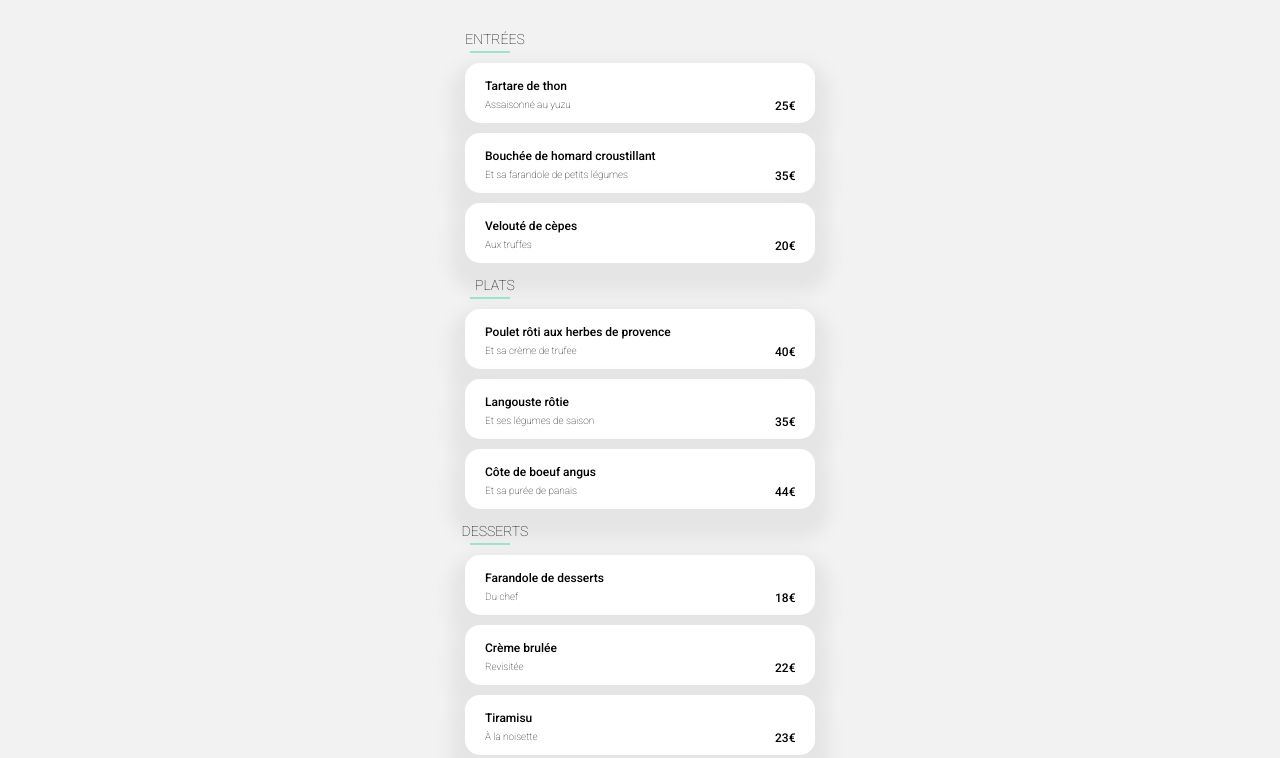
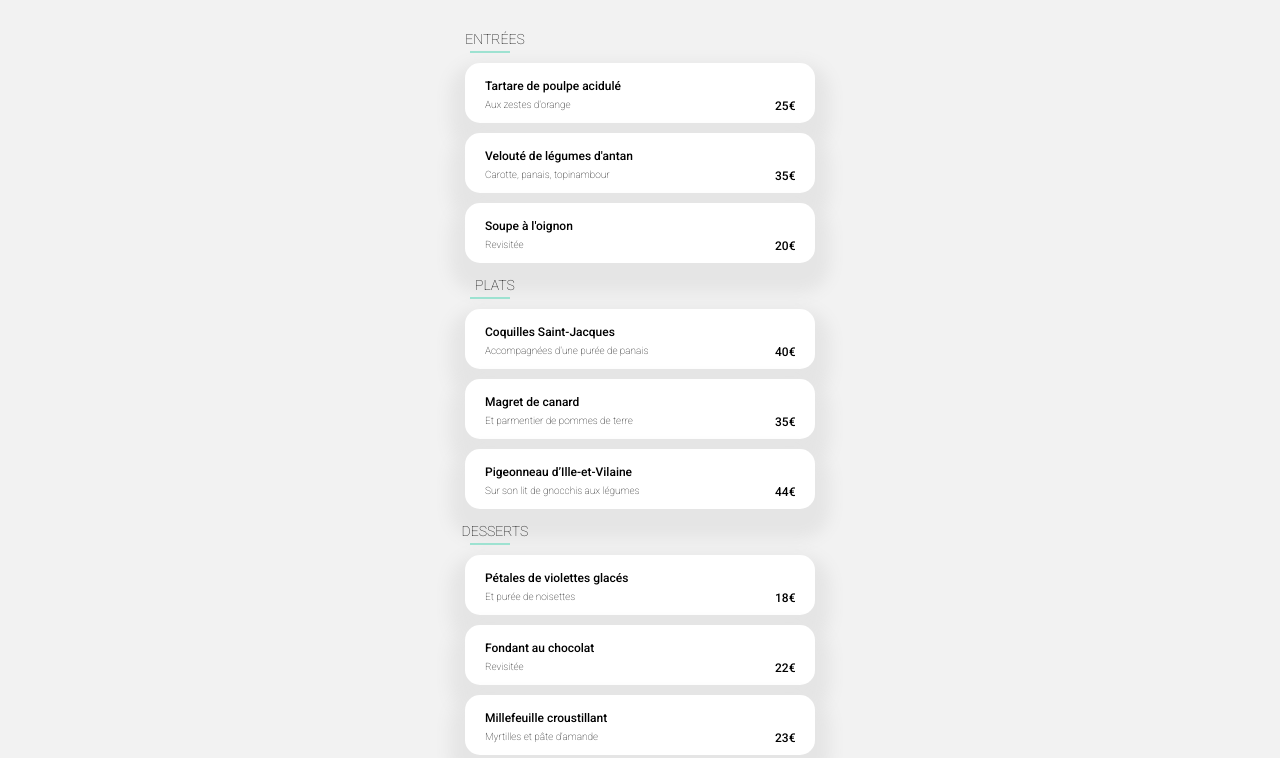
Before and after one commit to Tenessy/Projet3OpenClassRooms, a plain HTML site: page aLaFrance.html in a window 1280 px wide. Shown: the part 366-1124 px from the top of the page. Drawn offline with Linux system fonts and the light colour scheme; a web font is replaced by a local one.

Commit message:
alafrance

```diff
--- a/aLaFrance.html
+++ b/aLaFrance.html
@@ -28,53 +28,53 @@
       <h3 class="roboto">ENTRÉES</h3>
       <div class="nomresto__bordinferieur"></div>
       <div class="nomresto__carte">
-        <h4 class="roboto">Tartare de thon</h4>
+        <h4 class="roboto">Tartare de poulpe acidulé</h4>
         <h4 class="roboto nomresto__carte__position">25€</h4>
-        <h5 class="roboto">Assaisonné au yuzu</h5>
+        <h5 class="roboto">Aux zestes d'orange</h5>
       </div>
       <div class="nomresto__carte">
-        <h4 class="roboto">Bouchée de homard croustillant</h4>
+        <h4 class="roboto">Velouté de légumes d'antan</h4>
         <h4 class="roboto nomresto__carte__position">35€</h4>
-        <h5 class="roboto">Et sa farandole de petits légumes</h5>
+        <h5 class="roboto">Carotte, panais, topinambour</h5>
       </div>
       <div class="nomresto__carte">
-        <h4 class="roboto">Velouté de cèpes</h4>
+        <h4 class="roboto">Soupe à l'oignon</h4>
         <h4 class="roboto nomresto__carte__position">20€</h4>
-        <h5 class="roboto">Aux truffes</h5>
+        <h5 class="roboto">Revisitée</h5>
       </div>
       <h3 class="roboto">PLATS</h3>
       <div class="nomresto__bordinferieur"></div>
       <div class="nomresto__carte">
-        <h4 class="roboto">Poulet rôti aux herbes de provence</h4>
+        <h4 class="roboto">Coquilles Saint-Jacques</h4>
         <h4 class="roboto nomresto__carte__position">40€</h4>
-        <h5 class="roboto">Et sa crème de trufee</h5>
+        <h5 class="roboto">Accompagnées d'une purée de panais</h5>
       </div>
       <div class="nomresto__carte">
-        <h4 class="roboto">Langouste rôtie</h4>
+        <h4 class="roboto">Magret de canard</h4>
         <h4 class="roboto nomresto__carte__position">35€</h4>
-        <h5 class="roboto">Et ses légumes de saison</h5>
+        <h5 class="roboto">Et parmentier de pommes de terre</h5>
       </div>
       <div class="nomresto__carte">
-        <h4 class="roboto">Côte de boeuf angus</h4>
+        <h4 class="roboto">Pigeonneau d’Ille-et-Vilaine</h4>
         <h4 class="roboto nomresto__carte__position">44€</h4>
-        <h5 class="roboto">Et sa purée de panais</h5>
+        <h5 class="roboto">Sur son lit de gnocchis aux légumes</h5>
       </div>
       <h3 class="roboto">DESSERTS</h3>
       <div class="nomresto__bordinferieur"></div>
       <div class="nomresto__carte">
-        <h4 class="roboto">Farandole de desserts</h4>
+        <h4 class="roboto">Pétales de violettes glacés</h4>
         <h4 class="roboto nomresto__carte__position">18€</h4>
-        <h5 class="roboto">Du chef</h5>
+        <h5 class="roboto">Et purée de noisettes</h5>
       </div>
       <div class="nomresto__carte">
-        <h4 class="roboto">Crème brulée</h4>
+        <h4 class="roboto">Fondant au chocolat</h4>
         <h4 class="roboto nomresto__carte__position">22€</h4>
         <h5 class="roboto">Revisitée</h5>
       </div>
       <div class="nomresto__carte">
-        <h4 class="roboto">Tiramisu</h4>
+        <h4 class="roboto">Millefeuille croustillant</h4>
         <h4 class="roboto nomresto__carte__position">23€</h4>
-        <h5 class="roboto">À la noisette</h5>
+        <h5 class="roboto">Myrtilles et pâte d’amande</h5>
       </div>
       <button class="explore explore--couleur">Commander</button>
     </section>
```
